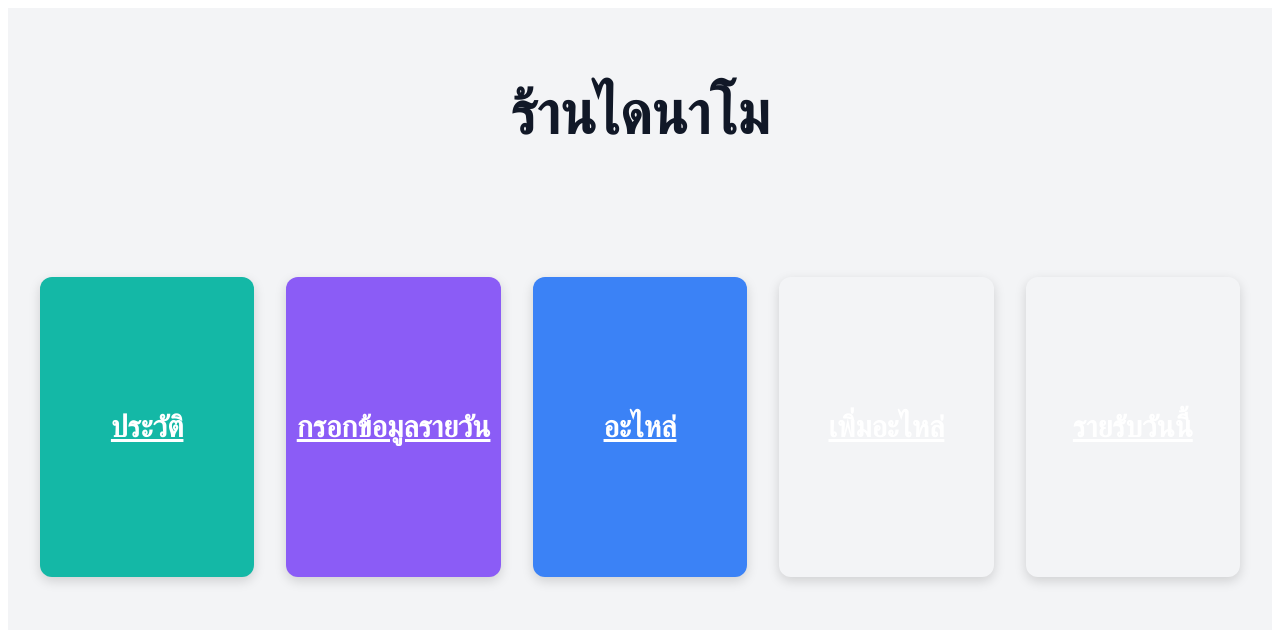
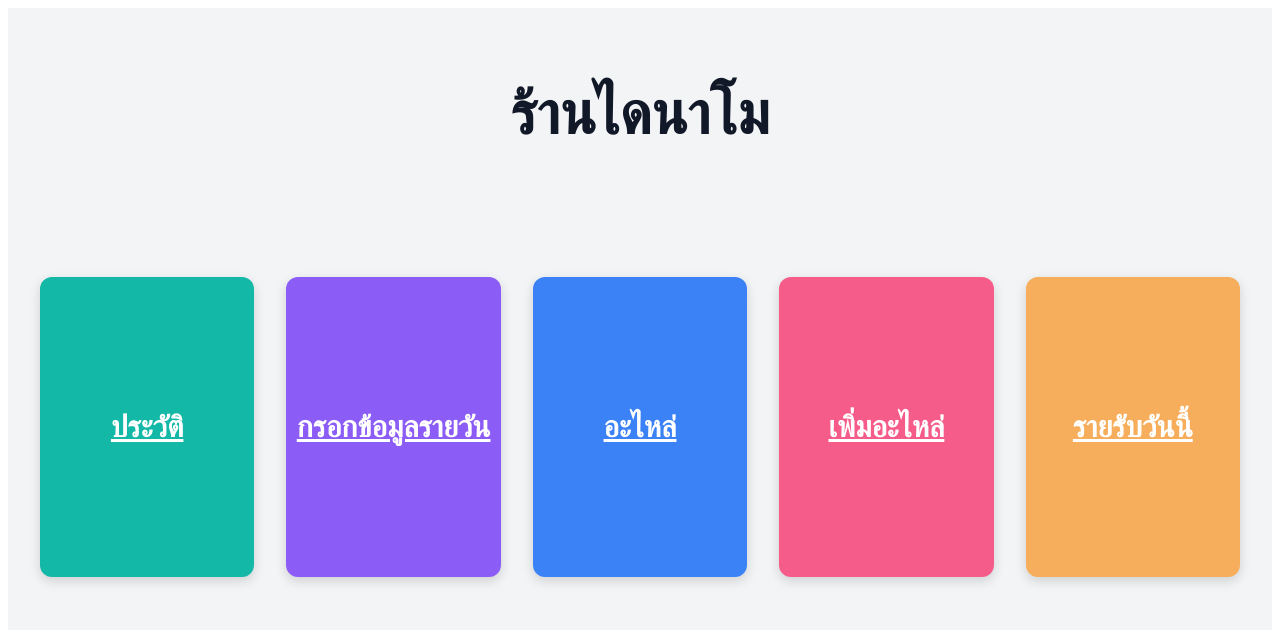
Before and after one commit to chanokporn-png/homebusiness, a Next.js app: page / in a window 1280 px wide. Shown: the top 630 px of the page. Built offline with nearby package versions, Linux system fonts and the light colour scheme.

Commit message:
Update page.module.css

```diff
--- a/app/components/threebox/page.module.css
+++ b/app/components/threebox/page.module.css
@@ -45,3 +45,11 @@
 .purple {
   background-color: #8b5cf6; /* bg-purple-500 */
 }
+
+.pink {
+  background-color: #f65c8a; /* bg-purple-500 */
+}
+
+.orenge {
+  background-color: #f6ae5c; /* bg-purple-500 */
+}
```
